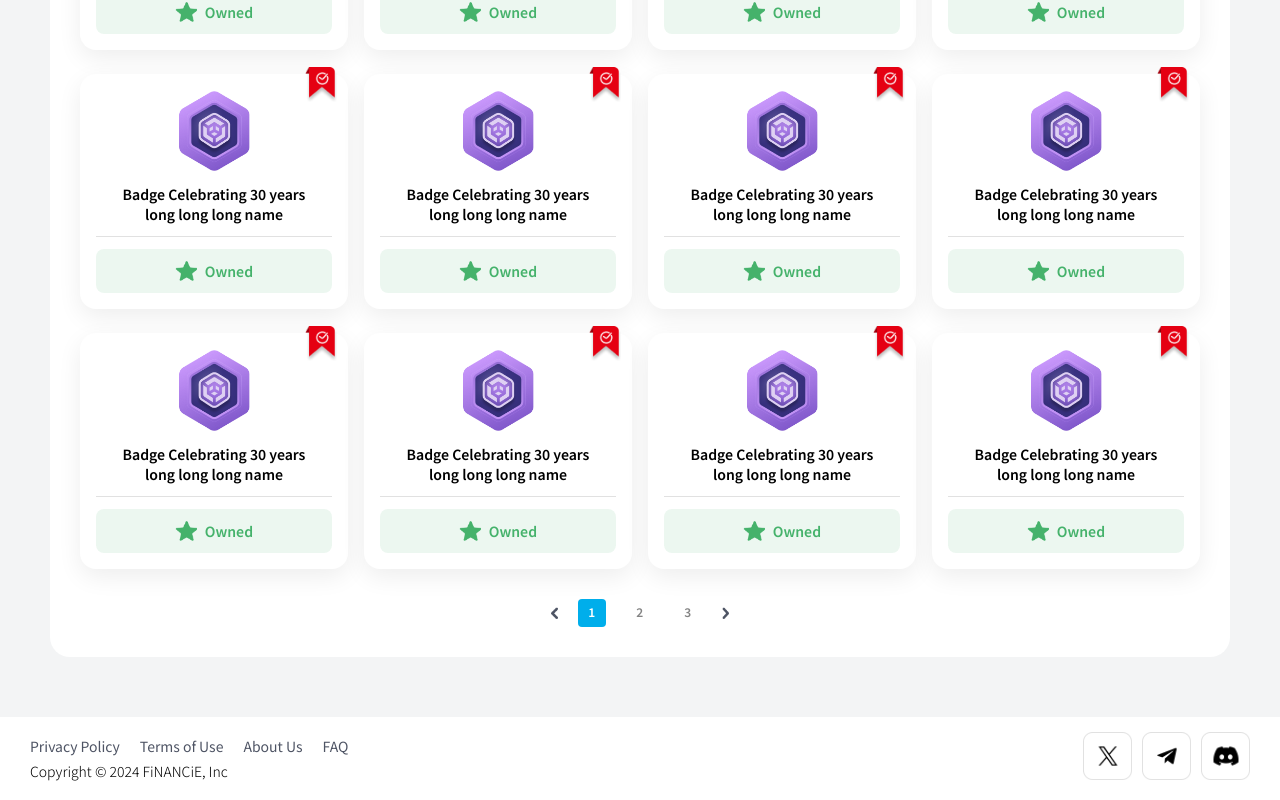
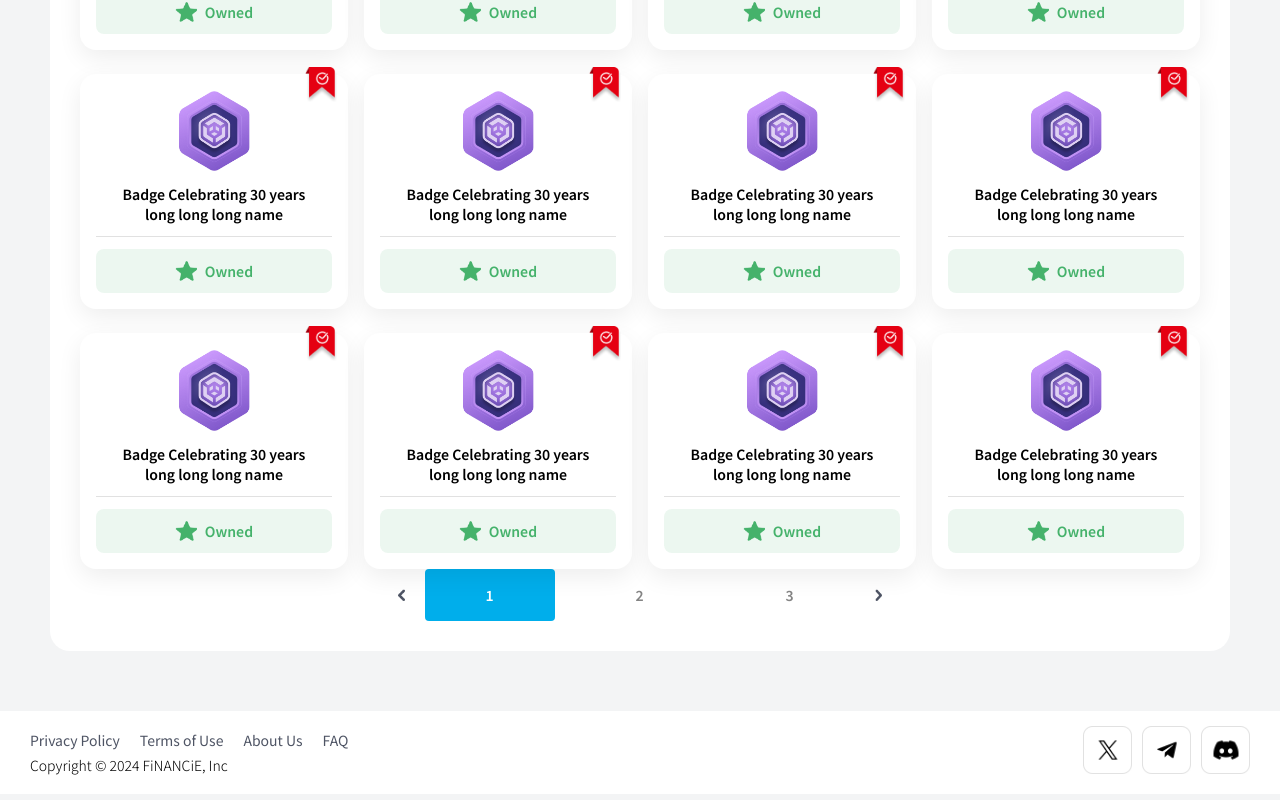
Before and after one commit to hangdao154/fe-intern-my-badges, a React (Vite) app: page / in a window 1280 px wide. Shown: the part 979-1779 px from the top of the page. Built offline with nearby package versions, Linux system fonts and the light colour scheme.

Commit message:
Fix REFERENCE TO NULL when changing page

```diff
--- a/src/App.jsx
+++ b/src/App.jsx
@@ -10,8 +10,11 @@ function App() {
   const [profilePage, setProfilePage] = useState(0);
 
   const [taskPage, setTaskPage] = useState(0);
+  const [activeTaskBtn, setActiveTaskBtn] = useState(0);
 
-  const [activeTaskBtn, setActiveTaskBtn] = useState(0);
+  const handleChangeStartIndex = (num) => {
+    setStartIndex(num);
+  }
 
   return (
     <>
--- a/src/components/FriendList.jsx
+++ b/src/components/FriendList.jsx
@@ -1,10 +1,45 @@
-import Points from "./Points"
+import { useState } from "react";
+
+import Points from "./Points";
 import Table from "./Table";
+import PageNav from "./PageNav";
+import PageItemsSelector from "./PageItemsSelector";
 
 export default function FriendList(props) {
-    const { data, itemsPerPage, getCurrentItems, index, handleSort } = props;
+    const { data, handleSort } = props;
 
-    const currentItems = getCurrentItems(data, itemsPerPage);
+    const [currentPage, setCurrentPage] = useState(1);
+    const [itemsPerPage, setItemsPerPage] = useState(10);
+
+    const totalPages = Math.ceil(data.length / itemsPerPage);
+    let startIndex = (currentPage - 1) * itemsPerPage;
+
+    function getCurrentItems(data, itemsPerPage) {
+        startIndex = (currentPage - 1) * itemsPerPage;
+        const endIndex = startIndex + itemsPerPage;
+        return data.slice(startIndex, endIndex);
+    }
+
+    const handleChangePage = (page) => {
+        setCurrentPage(page);
+    }
+
+    const handlePreviousPage = () => {
+        if (currentPage > 1) {
+        setCurrentPage(currentPage - 1);
+        }
+    };
+
+    const handleNextPage = (totalPages) => {
+        if (currentPage < totalPages) {
+        setCurrentPage(currentPage + 1);
+        }
+    };
+
+    const handleChangeItemsPerPage = (num) => {
+        setItemsPerPage(num);
+        // console.log(itemsPerPage);
+    }
 
     const handleKeyToSort = (key) => {
         handleSort(data, key);
@@ -46,7 +81,11 @@ export default function FriendList(props) {
                 </div>
             </div>
 
-            <Table data={currentItems} index={index} handleKeyToSort={handleKeyToSort}></Table>
+            <Table data={getCurrentItems(data, itemsPerPage)} index={startIndex} handleKeyToSort={handleKeyToSort}></Table>
+
+            <PageItemsSelector handleChangeItemsPerPage={handleChangeItemsPerPage}></PageItemsSelector>
+
+            <PageNav totalPages={totalPages} currentPage={currentPage} handleChangePage={handleChangePage} handleNextPage={() => handleNextPage(totalPages)} handlePreviousPage={handlePreviousPage}></PageNav>
         </>
     )
 }
--- a/src/components/MyBadges.jsx
+++ b/src/components/MyBadges.jsx
@@ -1,14 +1,38 @@
 import { React, useState } from 'react'
 import BadgeItem from './BadgeItem'
-import Pagination from './PageNav'
+import PageNav from './PageNav'
 
 export default function MyBadges(props) {
-    const {data, getCurrentItems, itemsPerPage, index, handleChangeItemsPerPage} = props;
+    const { data, handleSort } = props;
 
-    handleChangeItemsPerPage(12);
-    const currentItems = getCurrentItems(data, itemsPerPage);
+    const [currentPage, setCurrentPage] = useState(1);
 
-    let startIndex = index;
+    const ITEMS_PER_PAGE = 12;
+    const totalPages = Math.ceil(data.length / ITEMS_PER_PAGE);
+    const startIndex = (currentPage - 1) * ITEMS_PER_PAGE;
+
+    function getCurrentItems(data) {
+        const endIndex = startIndex + ITEMS_PER_PAGE;
+        return data.slice(startIndex, endIndex);
+    }
+
+    const handleChangePage = (page) => {
+        setCurrentPage(page);
+    }
+
+    const handlePreviousPage = () => {
+        if (currentPage > 1) {
+        setCurrentPage(currentPage - 1);
+        }
+    };
+
+    const handleNextPage = (totalPages) => {
+        if (currentPage < totalPages) {
+        setCurrentPage(currentPage + 1);
+        }
+    };
+
+    let index = startIndex;
 
     return (
         <>
@@ -23,10 +47,12 @@ export default function MyBadges(props) {
             </div>
 
             <div className="badges-container">
-                { currentItems.map(item => (
-                    <BadgeItem key={startIndex++} badgeImg={item.badgeImg} flag={item.flag} status={item.status}></BadgeItem>
+                {getCurrentItems(data).map(item => (
+                    <BadgeItem key={index++} badgeImg={item.badgeImg} flag={item.flag} status={item.status}></BadgeItem>
                 ))}
             </div>
+
+            <PageNav totalPages={totalPages} currentPage={currentPage} handleChangePage={handleChangePage} handleNextPage={() => handleNextPage(totalPages)} handlePreviousPage={handlePreviousPage}></PageNav>
         </>
     )
 }
--- /dev/null
+++ b/src/components/Pagination.jsx
@@ -0,0 +1,45 @@
+import { useState, cloneElement } from "react";
+
+export default function Pagination(props) {
+
+    const [currentPage, setCurrentPage] = useState(1);
+    const [itemsPerPage, setItemsPerPage] = useState(10);
+
+    const startIndex = (currentPage - 1) * itemsPerPage;
+    const totalPages = Math.ceil(data.length / itemsPerPage);
+
+    function getCurrentItems(data, itemsPerPage) {
+        const endIndex = startIndex + itemsPerPage;
+        return data.slice(startIndex, endIndex);
+    }
+
+    const handleChangePage = (page) => {
+        setCurrentPage(page);
+    }
+
+    const handlePreviousPage = () => {
+        if (currentPage > 1) {
+        setCurrentPage(currentPage - 1);
+        }
+    };
+
+    const handleNextPage = (totalPages) => {
+        if (currentPage < totalPages) {
+        setCurrentPage(currentPage + 1);
+        }
+    };
+
+    const handleChangeItemsPerPage = (num) => {
+        setItemsPerPage(num);
+        // console.log(itemsPerPage);
+    }
+
+    const handleSort = () => {}
+
+    return (
+        <>
+            {cloneElement(children, { data: data, itemsPerPage: itemsPerPage, currentItems: getCurrentItems, index: startIndex, handleChangeItemsPerPage: handleChangeItemsPerPage, totalPages: totalPages, currentPage: currentPage, handleNextPage: handleNextPage, handlePreviousPage: handlePreviousPage, handleSort })}
+        </>
+    )
+
+}
--- a/src/components/PointHistory.jsx
+++ b/src/components/PointHistory.jsx
@@ -1,13 +1,48 @@
+import { useState } from "react";
+
 import Points from "./Points";
 import Table from "./Table";
+import PageNav from "./PageNav";
+import PageItemsSelector from "./PageItemsSelector";
 
 export default function PointHistory(props) {
-    const { data, itemsPerPage, getCurrentItems, index, handleSort } = props;
+    const { data, handleSort } = props;
 
-    const currentItems = getCurrentItems(data, itemsPerPage);
+    const [currentPage, setCurrentPage] = useState(1);
+    const [itemsPerPage, setItemsPerPage] = useState(10);
+
+    const totalPages = Math.ceil(data.length / itemsPerPage);
+    const startIndex = (currentPage - 1) * itemsPerPage;
+
+    function getCurrentItems(data, itemsPerPage) {
+        const endIndex = startIndex + itemsPerPage;
+        return data.slice(startIndex, endIndex);
+    }
+
+    const handleChangePage = (page) => {
+        setCurrentPage(page);
+    }
+
+    const handlePreviousPage = () => {
+        if (currentPage > 1) {
+        setCurrentPage(currentPage - 1);
+        }
+    };
+
+    const handleNextPage = (totalPages) => {
+        if (currentPage < totalPages) {
+        setCurrentPage(currentPage + 1);
+        }
+    };
+
+    const handleChangeItemsPerPage = (num) => {
+        setItemsPerPage(num);
+        // console.log(itemsPerPage);
+    }
 
     const handleKeyToSort = (key) => {
         handleSort(data, key);
+        console.log(data);
     }
 
     return (
@@ -48,7 +83,11 @@ export default function PointHistory(props) {
                 </div>
             </div>
 
-            <Table data={currentItems} index={index} handleKeyToSort={handleKeyToSort}></Table>
+            <Table data={getCurrentItems(data, itemsPerPage)} index={startIndex} handleKeyToSort={handleKeyToSort}></Table>
+
+            <PageItemsSelector handleChangeItemsPerPage={handleChangeItemsPerPage}></PageItemsSelector>
+
+            <PageNav totalPages={totalPages} currentPage={currentPage} handleChangePage={handleChangePage} handleNextPage={() => handleNextPage(totalPages)} handlePreviousPage={handlePreviousPage}></PageNav>
         </>
     )
 }
--- a/src/components/TaskSection.jsx
+++ b/src/components/TaskSection.jsx
@@ -4,6 +4,7 @@ import FriendList from "./FriendList";
 import PointHistory from "./PointHistory";
 import PageItemsSelector from './PageItemsSelector';
 import PageNav from './PageNav';
+import Pagination from './Pagination';
 
 export default function TaskSection(props) {
     const { page } = props;
@@ -115,79 +116,31 @@ export default function TaskSection(props) {
     }
     /*========================================*/
 
+    const handleSort = () => {}
 
-
-    const [currentPage, setCurrentPage] = useState(1);
-    const [itemsPerPage, setItemsPerPage] = useState(10);
-
-    const startIndex = (currentPage - 1) * itemsPerPage;
-
-    function getCurrentItems(data, itemsPerPage) {
-        const endIndex = startIndex + itemsPerPage;
-        return data.slice(startIndex, endIndex);
-    }
-
-    const handleChangePage = (page) => {
-        setCurrentPage(page);
-    }
-
-    const handlePreviousPage = () => {
-        if (currentPage > 1) {
-        setCurrentPage(currentPage - 1);
-        }
-    };
-
-    const handleNextPage = (totalPages) => {
-        if (currentPage < totalPages) {
-        setCurrentPage(currentPage + 1);
-        }
-    };
-
-    const handleChangeItemsPerPage = (num) => {
-        setItemsPerPage(num);
-        console.log(itemsPerPage);
-    }
-
-    const handleSort = (data, key) => {
-        data.sort((a, b) => a[key] - b[key]);
-    }
 
     switch (page) {
         case 1: {
-            const totalPages = Math.ceil(friendL.length / itemsPerPage);
             return (
                 <>
-                    <FriendList data={friendL} itemsPerPage={itemsPerPage} index={startIndex} getCurrentItems={getCurrentItems} handleSort={handleSort}></FriendList>
-                    <div className="pagination-container">
-                        <PageItemsSelector handleChangeItemsPerPage={handleChangeItemsPerPage}></PageItemsSelector>
-                        <PageNav totalPages={totalPages} currentPage={currentPage} handleChangePage={handleChangePage} handleNextPage={() => handleNextPage(totalPages)} handlePreviousPage={handlePreviousPage}></PageNav>
-                    </div>
+                    <FriendList data={friendL} handleSort={handleSort}></FriendList>
                 </>
             )
         }
 
         case 2: {
-            const totalPages = Math.ceil(transL.length / itemsPerPage);
             return (
                 <>
-                    <PointHistory data={transL} itemsPerPage={itemsPerPage} getCurrentItems={getCurrentItems} index={startIndex} handleSort={handleSort}></PointHistory>
-                    <div className="pagination-container">
-                        <PageItemsSelector handleChangeItemsPerPage={handleChangeItemsPerPage}></PageItemsSelector>
-                        <PageNav totalPages={totalPages} currentPage={currentPage} handleChangePage={handleChangePage} handleNextPage={() => handleNextPage(totalPages)} handlePreviousPage={handlePreviousPage}></PageNav>
-                    </div>
+                    <PointHistory data={transL}></PointHistory>
                 </>
             )
         }
 
         default: {
-            const totalPages = Math.ceil(badgeL.length / itemsPerPage);
             return (
                 <>
-                    <MyBadges data={badgeL} index={startIndex} getCurrentItems={getCurrentItems} itemsPerPage={itemsPerPage} handleChangeItemsPerPage={handleChangeItemsPerPage}></MyBadges>
-                    <div className="pagination-container badge">
-                        <PageNav totalPages={totalPages} currentPage={currentPage} handleChangePage={handleChangePage} handleNextPage={() => handleNextPage(totalPages)} handlePreviousPage={handlePreviousPage}></PageNav>
-                    </div>
-                 </>
+                    <MyBadges data={badgeL}></MyBadges>
+                </>
             )
         }
     }
```
Lines whose indentation alone changed are shown as unchanged.
